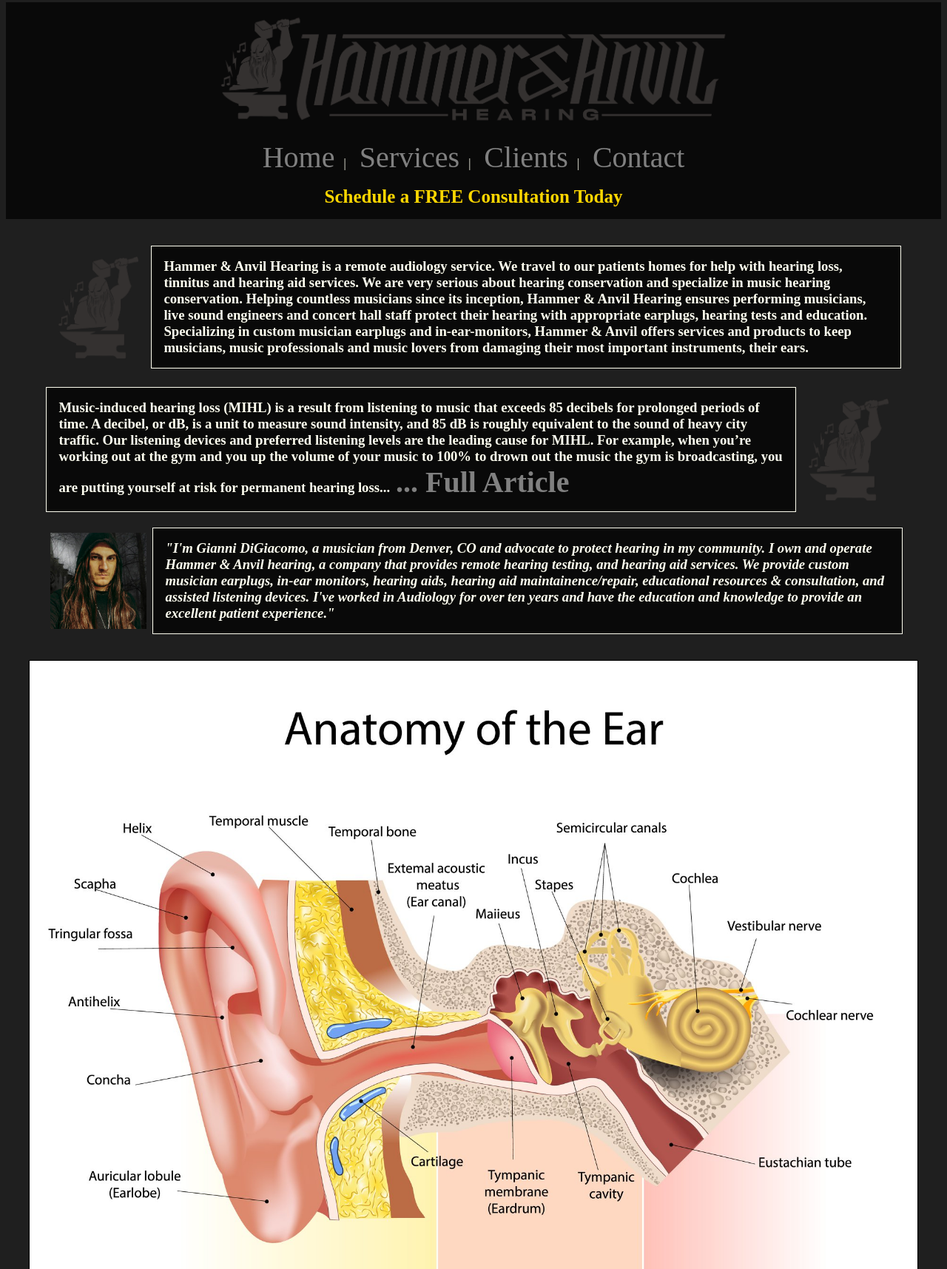
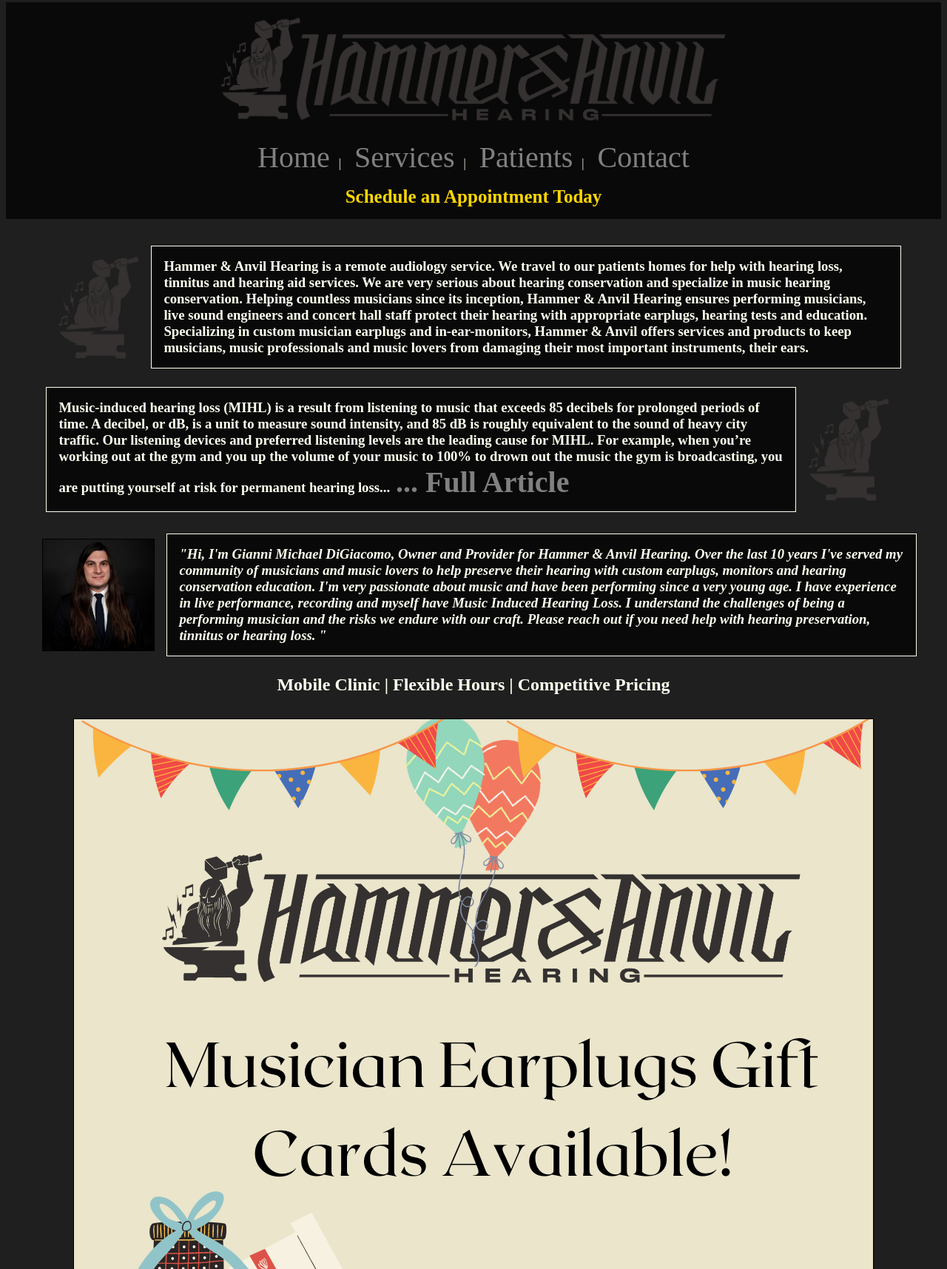
Before and after one commit to BenjaminPitts/hammer-and-anvil, a Gatsby site: page / in a window 1280 px wide. Shown: the part 5-1720 px from the top of the page at 74% size. Built offline with nearby package versions, Linux system fonts and the light colour scheme; Gatsby itself is replaced by a stand-in of ours.

Commit message:
updated resources, final touches

```diff
--- a/src/components/header.js
+++ b/src/components/header.js
@@ -27,10 +27,10 @@
   <div class='nav'>
       <Link to="/"> Home</Link> |
       <Link to="/services/"> Services</Link> |
-      <Link to='/clients/'> Clients</Link> |
+      <Link to='/patients/'> Patients</Link> |
       <Link to ='/contact/'> Contact</Link>
   </div>
-      <a class='consultation' href='https://calendly.com/hammer-anvil-hearing' target='blank'>Schedule a FREE Consultation Today</a>
+      <a class='consultation' href='https://calendly.com/hammer-anvil-hearing' target='blank'>Schedule an Appointment Today</a>
 
 </div>
   </header>
--- a/src/components/layout.js
+++ b/src/components/layout.js
@@ -49,7 +49,7 @@
         <div class='nav'>
             <Link to="/"> Home</Link> |
             <Link to="/services/"> Services</Link> |
-            <Link to='/clients/'> Clients</Link> |
+            <Link to='/patients/'> Patients</Link> |
             <Link to ='/contact/'> Contact</Link>
         </div>
 
--- a/src/pages/index.js
+++ b/src/pages/index.js
@@ -12,11 +12,12 @@
   <StaticImage
     src="../images/H&A-icon.png"
     width={110}
-    quality={100}
+    quality={75}
     formats={["AUTO", "WEBP", "AVIF"]}
     alt="ear"
     style={{ margin: `1rem` }}
   />
+
   <div class='text-block'>
     <h3>Hammer & Anvil Hearing is a remote audiology service. We travel to our patients homes for help with hearing loss, tinnitus and hearing aid services. We are very serious about  hearing conservation and specialize in music hearing conservation. Helping countless musicians since its inception, Hammer & Anvil Hearing ensures performing musicians, live sound engineers and concert hall staff protect their hearing with appropriate earplugs, hearing tests and education. Specializing in custom musician earplugs and in-ear-monitors, Hammer & Anvil offers services and products to keep musicians, music professionals and music lovers from damaging their most important instruments, their ears. </h3>
   </div>
@@ -31,37 +32,46 @@
   <StaticImage
     src="../images/H&A-icon.png"
     width={110}
-    quality={100}
+    quality={75}
     formats={["AUTO", "WEBP", "AVIF"]}
     alt="ear"
     style={{ margin: `1rem` }}
   />
   </div>
 
-    <br />
+  <br />
+
     <div class='outer-services-box'>
     <StaticImage
-      src="../images/Gianni.jpeg"
-      width={130}
-      quality={90}
+      src="../images/headshot.png"
+      width={150}
+      quality={75}
       formats={["AUTO", "WEBP", "AVIF"]}
       alt="Gianni DiGiacomo"
-      style={{ margin: `.5rem` }}
+      style={{ margin: `1rem`, border: `1px solid black` }}
     />
     <div class='text-block'>
-    <h3><i><b>"I'm Gianni DiGiacomo, a musician from Denver, CO and advocate to protect hearing in my community.</b> I own and operate Hammer & Anvil hearing, a company that provides remote hearing testing, and hearing aid services. We provide custom musician earplugs, in-ear monitors, hearing aids, hearing aid maintainence/repair, educational resources & consultation, and assisted listening devices. I've worked in Audiology for over ten years and have the education and knowledge to provide an excellent patient experience."</i></h3>
+    <h3><i>"Hi, I'm Gianni Michael DiGiacomo, Owner and Provider for Hammer & Anvil Hearing. Over the last 10 years I've served my community of musicians and music lovers to help preserve their hearing with custom earplugs, monitors and hearing conservation education.  I'm very passionate about music and have been performing since a very young age. I have experience in live performance, recording and myself have Music Induced Hearing Loss. I understand the challenges of being a  performing musician and the risks we endure with our craft. Please reach out if you need help with hearing preservation, tinnitus or hearing loss. "</i></h3>
     </div>
     </div>
 
-
-    <br />
+<h2>Mobile Clinic | Flexible Hours | Competitive Pricing</h2>
 
     <StaticImage
-      src="../images/ear.jpeg"
-      width={1200}
-      quality={100}
+      src="../images/gift1.png"
+      width={1300}
+      quality={75}
       formats={["AUTO", "WEBP", "AVIF"]}
-      alt="ear"
+      alt="gift1"
+      style={{ margin: `1rem`, border: `1px solid black` }}
+    />
+
+    <StaticImage
+      src="../images/gift2.png"
+      width={1300}
+      quality={75}
+      formats={["AUTO", "WEBP", "AVIF"]}
+      alt="gift2"
       style={{ margin: `1rem`, border: `1px solid black` }}
     />
 
--- a/src/pages/clients.js
+++ b/src/pages/patients.js
@@ -5,7 +5,7 @@
 
 const ClientsPage = () => (
   <Layout>
-    <Seo title="Clients" />
+    <Seo title="Patients" />
 
 <div class='client-outer-box'>
 
```
Also changed, not shown: src/images/gift1.png (added), src/images/gift2.png (added), src/images/headshot.png (added), src/images/service1.png, src/images/service2.png, src/images/service3.png, src/images/service4.png, src/images/service5.png.
